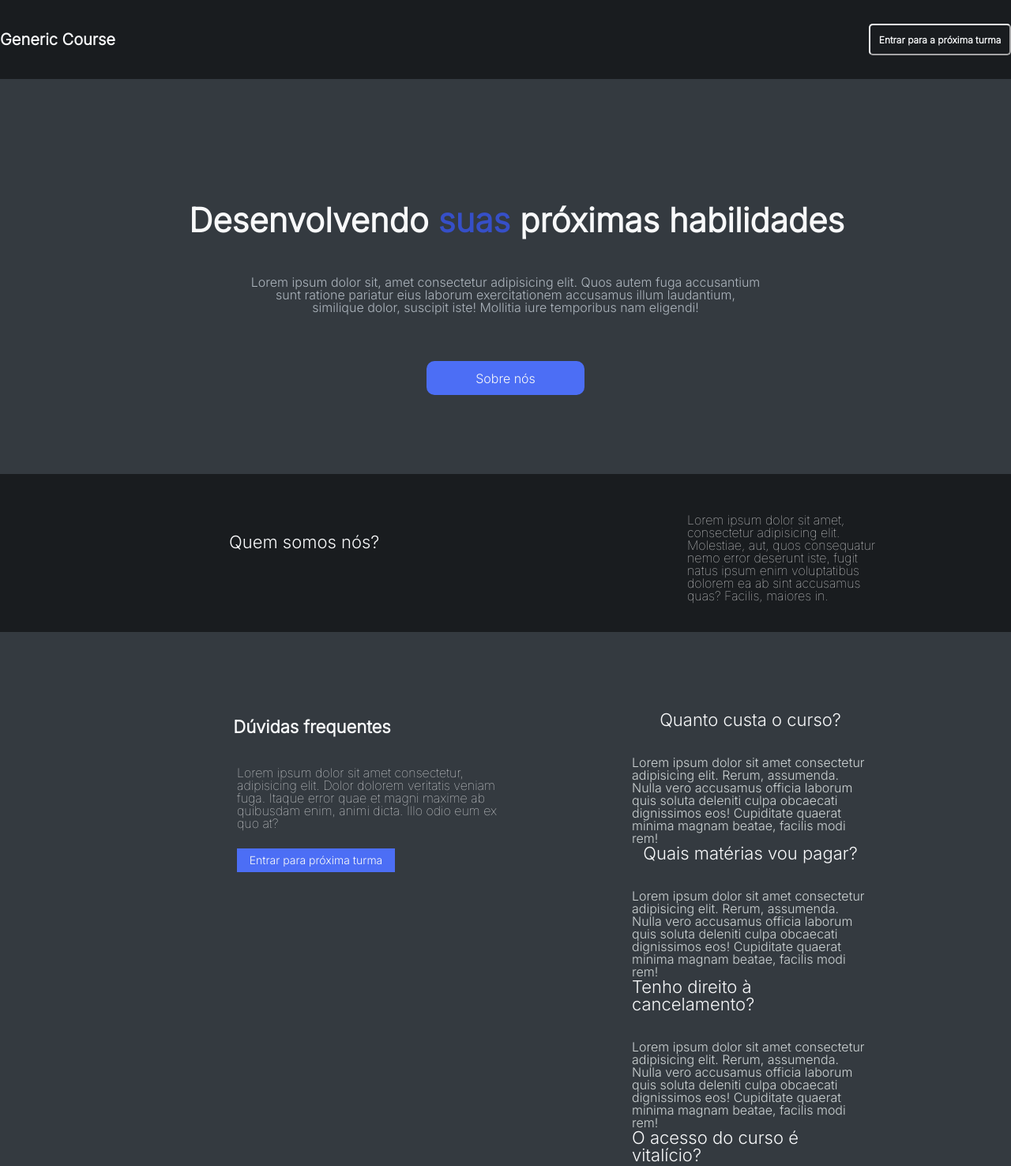
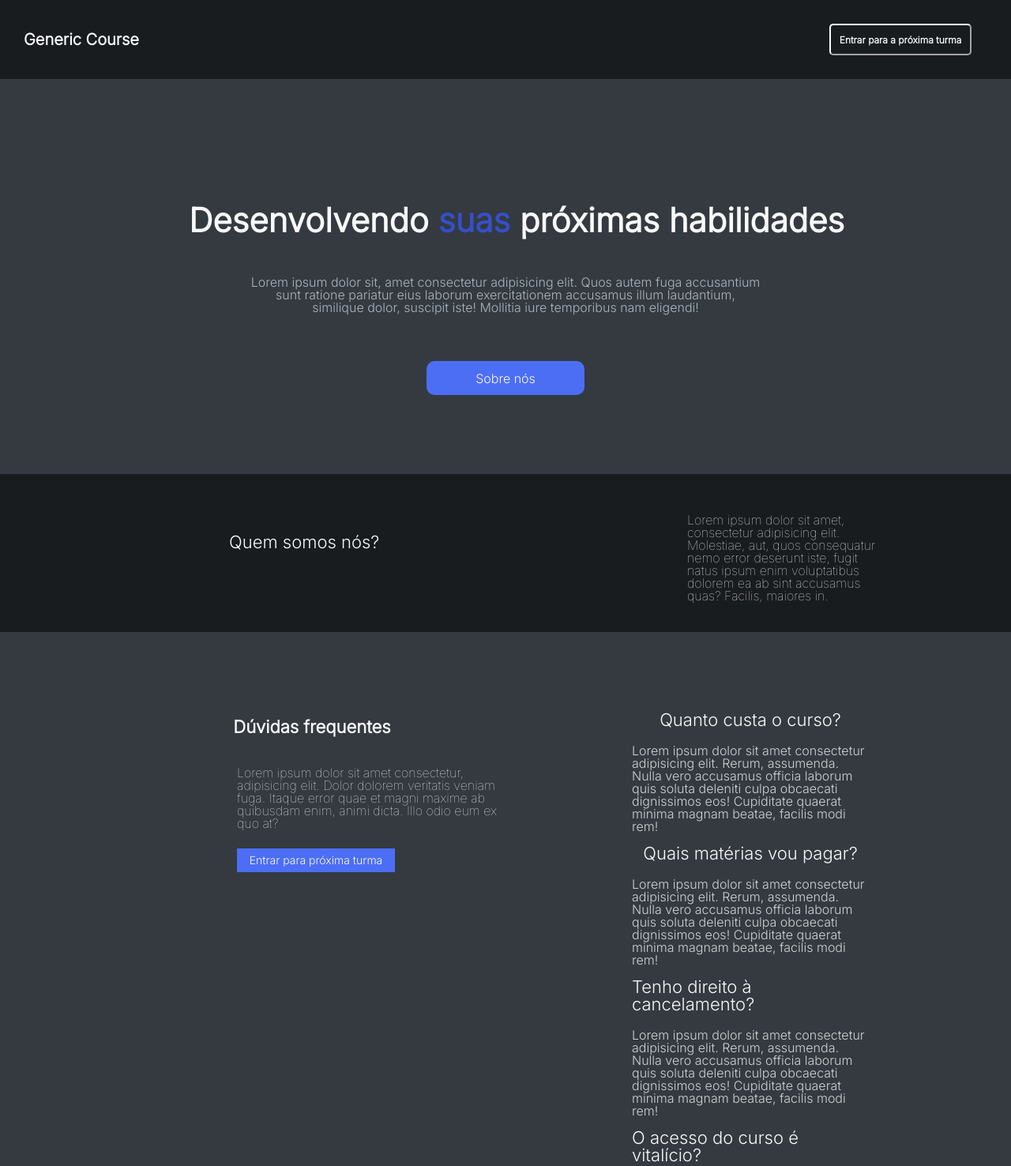
Before and after one commit to Kenzie-Academy-Brasil-Developers/m2-criando-site-institucional-generico-Ldebossan1, a plain HTML site: page index.html in a window 1280 px wide. Shown: the top 1476 px of the page at 79% size. Drawn offline with Linux system fonts and the light colour scheme.

Commit message:
quarto commit

```diff
--- a/src/styles/globalStyles.css
+++ b/src/styles/globalStyles.css
@@ -13,3 +13,7 @@ body,
 button {
     font-family: 'Inter', sans-serif;
 }
+
+body {
+    font-family: 'Inter' , sans-serif;
+}
--- a/src/styles/style.css
+++ b/src/styles/style.css
@@ -25,6 +25,7 @@ body {
     font-size: 20px;
     font-weight: 600;
     line-height: 20px;
+    margin: 30px;
 }
 
 .header__button {
@@ -39,6 +40,7 @@ body {
     border-color: var(--grey5);
     border-radius: 5px;
 
+    margin: 50px;
 }
 
 .header__button:hover {
@@ -190,7 +192,7 @@ body {
     flex-direction: column;
     justify-content: center;
     align-items: center;
-    gap: 35px;
+    gap: 20px;
 }
 
 .span__h3 {
@@ -201,6 +203,7 @@ body {
 .span__pl {
     display: flex;
     color: var(--grey4);
+    margin-bottom: 15px;
 }
 
 .section__container {
```
